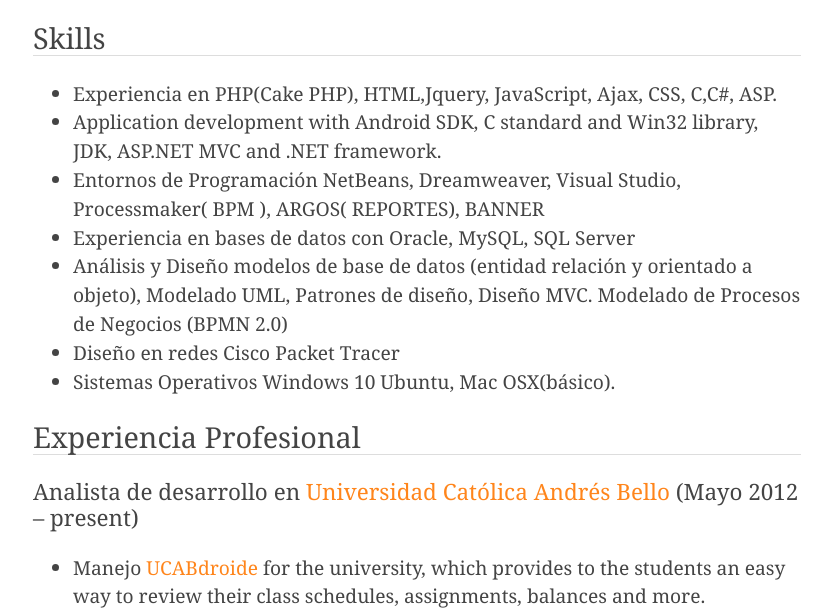
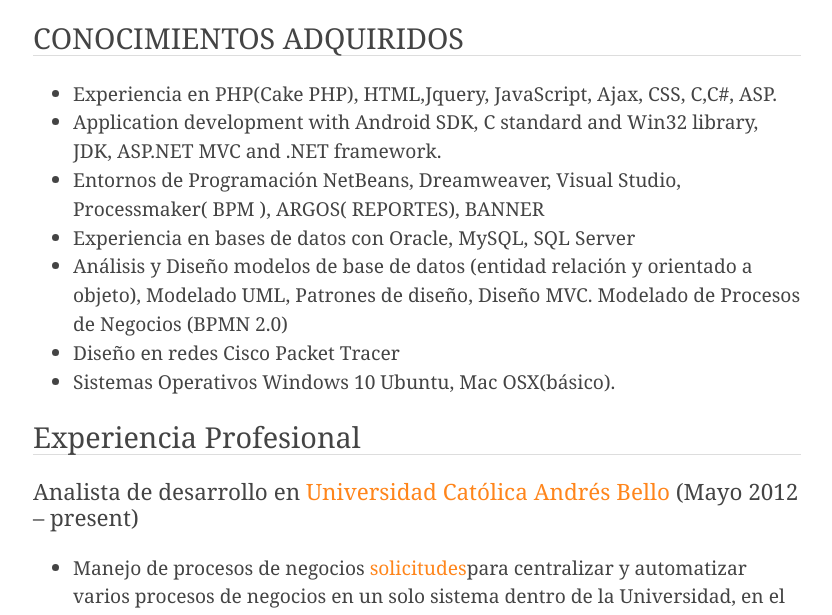
Before and after one commit to gianrs88/gianrs88.github.io, a plain HTML site: page index.html in a window 1280 px wide. Shown: the part 182-797 px from the top of the page, without its empty margins (223-1055 px from the left). Drawn offline with Linux system fonts and the light colour scheme.

Commit message:
Update index.html

```diff
--- a/index.html
+++ b/index.html
@@ -14,7 +14,7 @@
 
 <p><a href="mailto:zuarfer@gmail.com">zuarfer@gmail.com</a> · <a href="https://github.com/gianrs88">github.com/gianrs88</a></p>
 
-<h2 id="skills">Skills</h2>
+<h2 id="skills">CONOCIMIENTOS ADQUIRIDOS</h2>
 
 <ul>
   <li>Experiencia en PHP(Cake PHP), HTML,Jquery, JavaScript, Ajax, CSS, C,C#, ASP.</li>
@@ -31,7 +31,7 @@
 <h3 id="experience-android-developer">Analista de desarrollo en <a href="http://www.ucab.edu.ve/">Universidad Católica Andrés Bello</a> <span class="meta">(Mayo 2012 – present)</span></h3>
 
 <ul>
-  <li>Manejo <a href="https://play.google.com/store/apps/details?id=ve.edu.ucab.proyectoucab">UCABdroide</a> for the university, which provides to the students an easy way to review their class schedules, assignments, balances and more. Downloaded twenty-eight thousand times across 100 different android devices and support all the way back to API 15.</li>
+  <li>Manejo de procesos de negocios <a href="https://solicitudes.ucab.edu.ve">solicitudes</a>para centralizar y automatizar varios procesos de negocios en un solo sistema dentro de la Universidad, en el cual se puedan generar tickets de solicitudes y comunicarse entre varios procesos internos.</li>
   <li>Wrote clean, clear, efficient, well-tested, and maintainable code.</li>
   <li>Stabilized and documented the newly developed API to enable communications with the Android application.</li>
   <li>Wrote unit test for the domain and data layers of UCABdroide to ensure stability of code basis and instrumentation unit tests for the presentation layer.</li>
```
